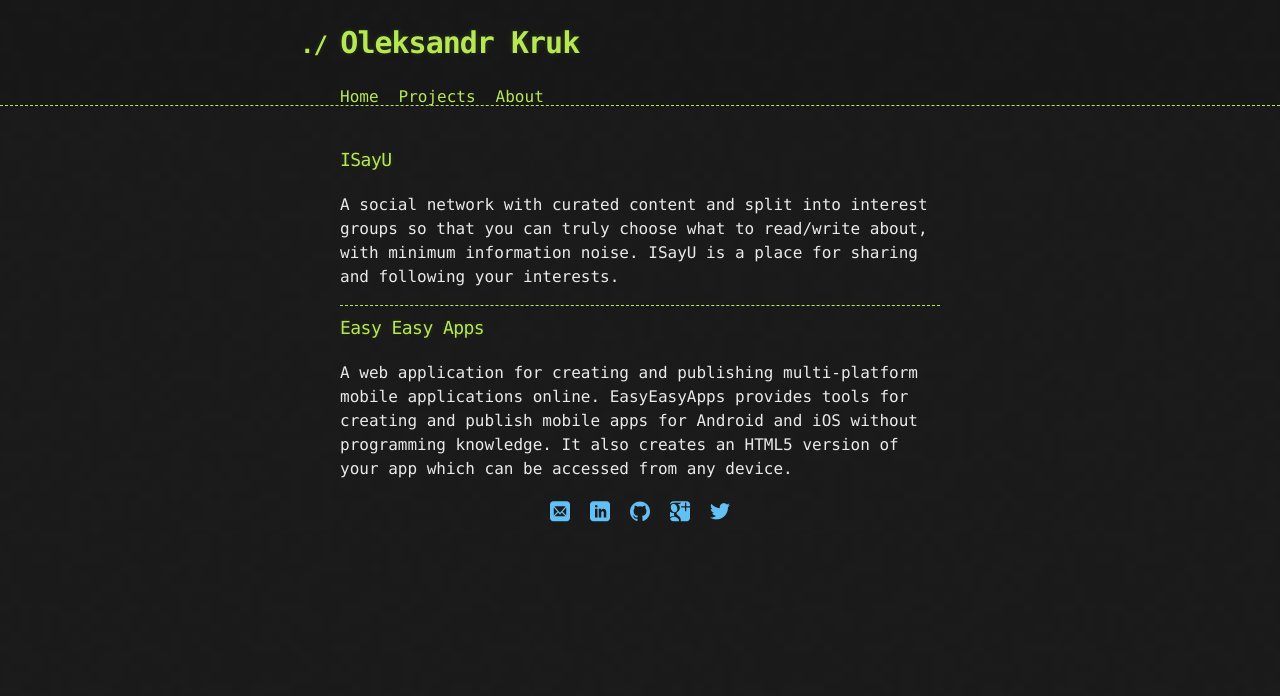
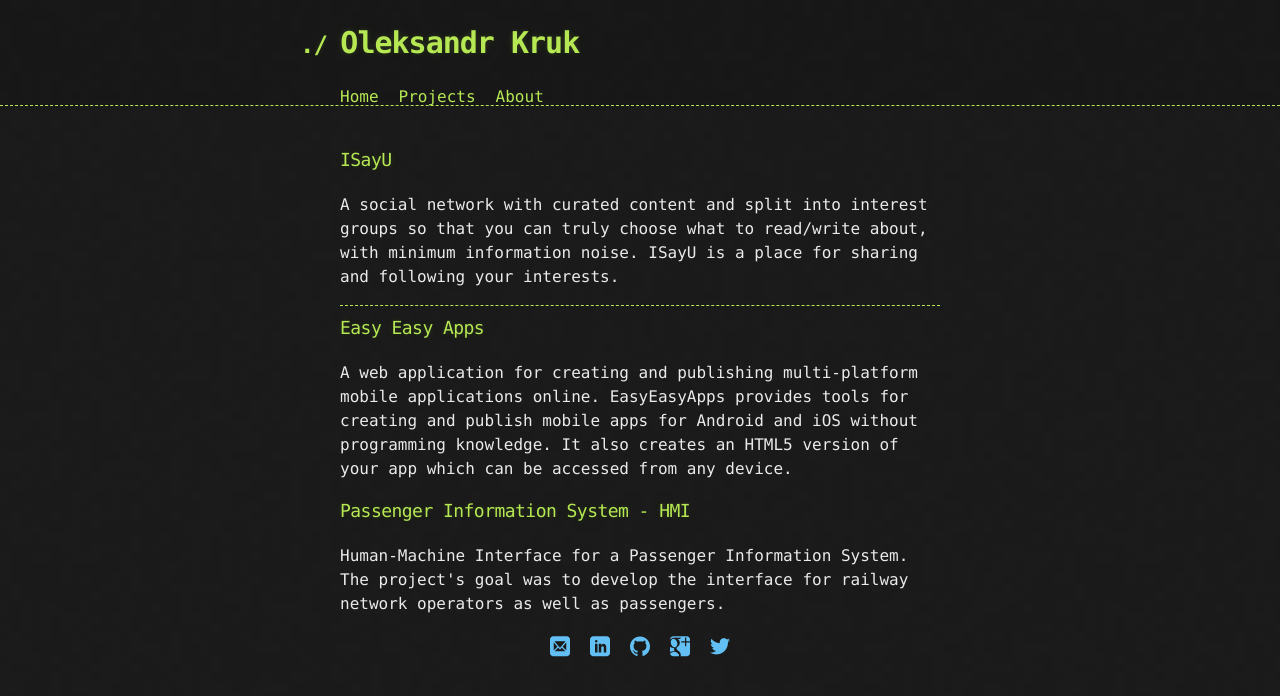
Before and after one commit to 0mega/0mega.github.io, a Jekyll site: the page built from projects.html, in a window 1280 px wide. Shown: the top 696 px of the page. Built offline with Jekyll 4.4.1, drawn with Linux system fonts in a browser that asks for light colours.

Commit message:
added APIS-HMI project

```diff
--- a/projects.html
+++ b/projects.html
@@ -4,7 +4,7 @@ layout: default
 
 <section id="main_content">
 
-    <a href="http://www.isayu.com">
+    <a target="_blank" href="http://www.isayu.com">
         <h3>
             ISayU
         </h3>
@@ -16,7 +16,7 @@ layout: default
     </p>
     <hr />
 
-    <a href="https://www.easyeasyapps.net/en_US/">
+    <a target="_blank" href="https://www.easyeasyapps.net/en_US/">
         <h3>
             Easy Easy Apps
         </h3>
@@ -27,4 +27,12 @@ layout: default
         creates an HTML5 version of your app which can be accessed from any device.
     </p>
 
+    <h3>
+        Passenger Information System - HMI
+    </h3>
+    <p>
+        Human-Machine Interface for a Passenger Information System. The project's goal was to develop the interface
+        for railway network operators as well as passengers.
+    </p>
+
 </section>
```
